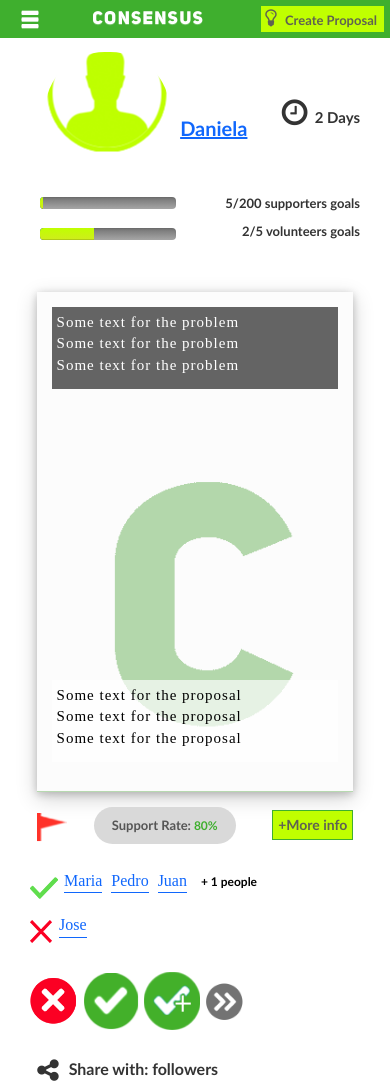
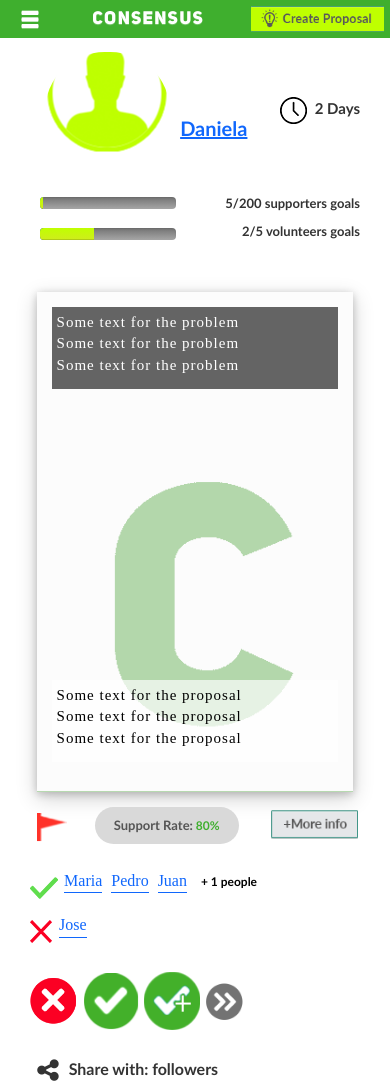
Before and after one commit to jlopezvi/Consensus, a Flask app: page /newsfeed in a window 390 px wide. Shown: the top 1084 px of the page. Run offline with Flask 2, Linux system fonts and the light colour scheme; some libraries are stand-ins or nearby versions; some web fonts are replaced.

Commit message:
Changed icons

```diff
--- a/static/css/adaptive.css
+++ b/static/css/adaptive.css
@@ -177,6 +177,9 @@
 	.login--actions .col-sm-6 {
 	    font-size: 7px;
 	}
+	.newsfeed--duration img {
+    	width: 20px;
+	}
 	.login--actions .col-sm-6:nth-child(2) {
 	    padding: 13px 0 0 0;
 	}
@@ -279,6 +282,9 @@
 	}
 	.menu--mobile--icon {
 		display: block;
+	}
+	.newsfeed--duration img {
+    	width: 27px;
 	}
 	.nav--style .primary--header {
    		padding-left: 0%;
@@ -424,9 +430,6 @@
 	.newsfeed--content {
     	margin-top: 15%;
 	}
-	.newsfeed--footer input[type="button"] {
-		font-size: 15px;
-	}
 	.input--percent label {
 		font-size: 15px;
 	}
@@ -536,6 +539,10 @@
 	.home--proposals--body {
     	background-position-x: -200px;
 	}
+	.newsfeed--button {
+		width: 110px;
+		height: auto;
+	}
 }
 @media only screen and (max-width: 510px){
 	.newsfeed--support {
@@ -592,7 +599,7 @@
     	font-size: 13px;
 	}
 	.newsfeed--footer input[type="button"] {
-    	font-size: 14px;
+    	width: 95px;
 	}
 	.newsfeed--button {
     	padding: 6px 10px;
@@ -652,6 +659,10 @@
 	}
 }
 @media only screen and (max-width: 400px) {
+
+	.newsfeed--footer input[type="button"] {
+	    width: 87px;
+	}
 	.newsfeed--header .newsfeed--charge{
 		padding-left: 0;
 	}
@@ -697,7 +708,7 @@
 	    font-size: 11px;
 	}
 	.newsfeed--footer input[type="button"] {
-    	font-size: 12px;
+    	width: 75px;
 	}
 	.newsfeed--button {
     	padding: 5px 5px;
--- a/static/css/main_style.css
+++ b/static/css/main_style.css
@@ -125,6 +125,15 @@ body {
 }
 .newsfeed--button {
 	padding: 6px 17px;
+	background-image: url("/static/images/more-info.png");
+	background-size: contain;
+	background-repeat: no-repeat;
+	width: 115px;
+	border: none;
+	background-color: transparent;
+}
+.newsfeed--button:focus {
+	outline: none;
 }
 body.modal-open {
 	padding-right: 15px!important;
@@ -244,7 +253,7 @@ body.modal-open {
 	background-color: #c0ff00;
 	border-color: #3faf2e;
 	font-family: lato_bold;
-	color: #5f6252;
+	color: #2d2d2d;
 }
 #modal_sign .modal-body div.input-group label.input-group-btn span:hover {
 	background-color: #c0ff00;
@@ -497,6 +506,7 @@ body.modal-open {
 }
 a.add--proposal--button {
 	background-color: #c0ff00!important;
+	background-image: url("/static/images/create-proposal-btn.png");
     color: #5f6252!important;
     font-size: 13px!important;
     font-family: lato_bold!important;
@@ -506,6 +516,10 @@ a.add--proposal--button {
     float: right;
     z-index: 9;
     margin-right: 10%;
+        width: 145px;
+    background-size: cover;
+    background-position: center;
+    background-repeat: no-repeat;
 }
 a.add--proposal--button:hover, a.add--proposal--button:active, a.add--proposal--button:focus {
 	text-decoration: none;
--- a/templates/login/newsfeed.html
+++ b/templates/login/newsfeed.html
@@ -18,7 +18,7 @@
 				<a href="#">{{ person.name }}</a>
 			</div>
 			<div class="col-sm-2 newsfeed--duration">
-				<p><i class="fa fa-clock-o"></i>&nbsp;
+				<p><img src="{{ url_for('static',filename='images/clock-icon.png') }}">&nbsp;
 				{{ person.duration }}</p>
 			</div>
 			<div class="col-sm-3 newsfeed--charge">
@@ -50,7 +50,7 @@
 			</div>
 		</div>
 		<div class="row newsfeed--footer">
-			<div class="col-sm-12" style="padding-right: 5px; padding-left: 0px;">
+			<div class="col-sm-12" style="padding-right: 0px; padding-left: 0px;">
 				<div class="col-sm-1 redflag--img">
 					<img src="{{ url_for('static',filename='images/redflag.png') }}">
 				</div>
@@ -61,7 +61,7 @@
 					</div>
 				</div>
 				<div class="col-sm-2 neewsfeed--moreinfo" style="float:right;">
-					<input type="button" name="more-info" class="newsfeed--button" value="+More info">
+					<input type="button" name="more-info" class="newsfeed--button">
 				</div>
 			</div>
 		</div>
--- a/templates/new_template.html
+++ b/templates/new_template.html
@@ -17,12 +17,12 @@
 
     <nav class="navbar navbar-fixed-top nav--style">
     <div class="menu--mobile--icon"><span class="glyphicon glyphicon-menu-hamburger"></span></div>
-    <a href="#" data-toggle="modal" data-target="#modal_proposal1" class="add--proposal--button"><i class="fa fa-lightbulb-o"></i> Create Proposal</a>
+    <a href="#" data-toggle="modal" data-target="#modal_proposal1" class="add--proposal--button"></a>
   <div id="#menu--mobile">
     <ul class="nav navbar-nav">
-        <li><a href="/home"><i class="fa fa-home"></i> Home</a></li>
-        <li><a href="#"><span class="glyphicon glyphicon-user"></span> Participants</a></li>
-        <li><a href="#"><span class="glyphicon glyphicon-star"></span> Top ten proposals</a></li>
+        <li><a href="/home"><img src="{{ url_for('static',filename='images/home-icon.png') }}"> Home</a></li>
+        <li><a href="#"><img src="{{ url_for('static',filename='images/user-icon.png') }}"> Participants</a></li>
+        <li><a href="#"><img src="{{ url_for('static',filename='images/top-icon.png') }}"> Top ten proposals</a></li>
     </ul>
   </div>
   <div class="navbar-header primary--header">
```
Also changed, not shown: static/images/create-proposal-btn.png (added), static/images/home-icon.png (added), static/images/light-icon.png (added), static/images/more-info.png (added), static/images/top-icon.png (added), static/images/user-icon.png (added).
